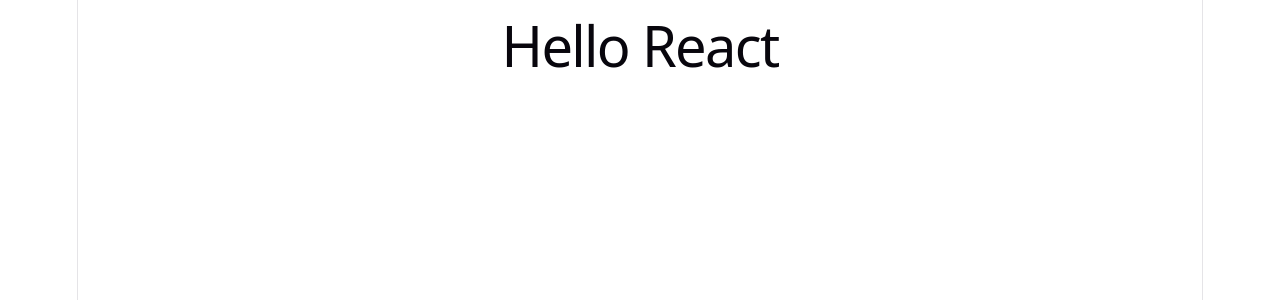
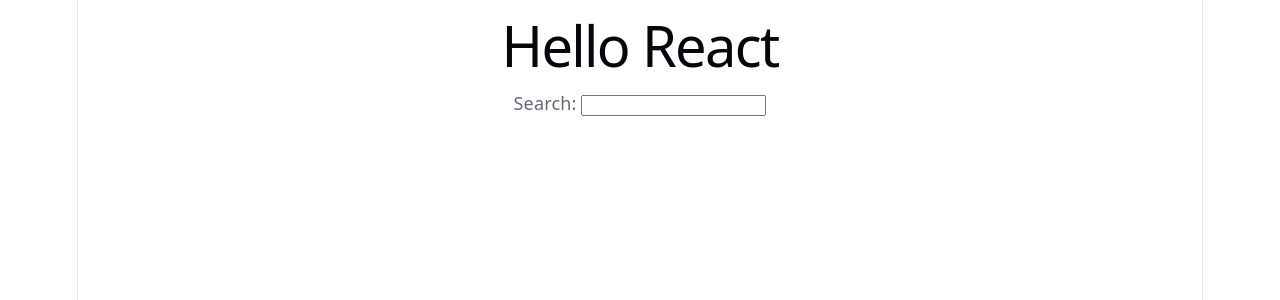
Before and after one commit to DYLMAZZ/FA26-SDEV2250-ReactIntro, a React (Vite) app: page / in a window 1280 px wide. Shown: the top 300 px of the page. Built offline with nearby package versions, Linux system fonts and the light colour scheme.

Commit message:
started on React JSX

```diff
--- a/src/App.jsx
+++ b/src/App.jsx
@@ -1,9 +1,22 @@
+const welcome = {
+    greeting: 'Hey',
+    title: "React",
+};
+
 const title = 'React';
+
+function getTitle(title) {
+    return title;
+}
+
 function App() {
- return (
- <div>
- <h1>Hello React</h1>
- </div>
- );
+  return (
+    <div>
+    <h1>Hello {getTitle('React')}</h1>
+
+    <label htmlFor="search">Search: </label>
+    <input id="search" type="text" />
+    </div>
+  );
 }
 export default App;
```
